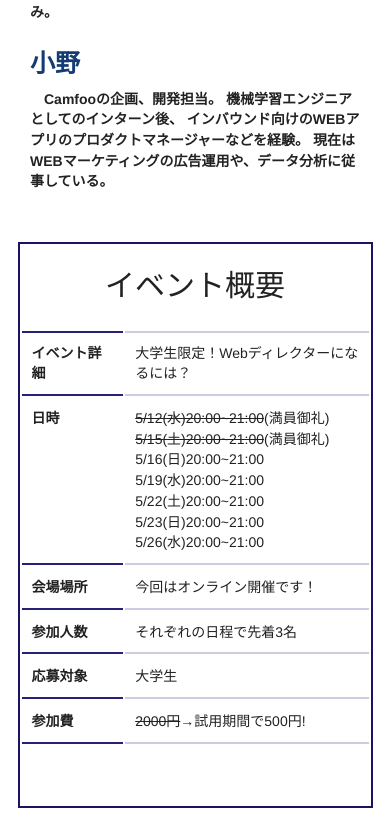
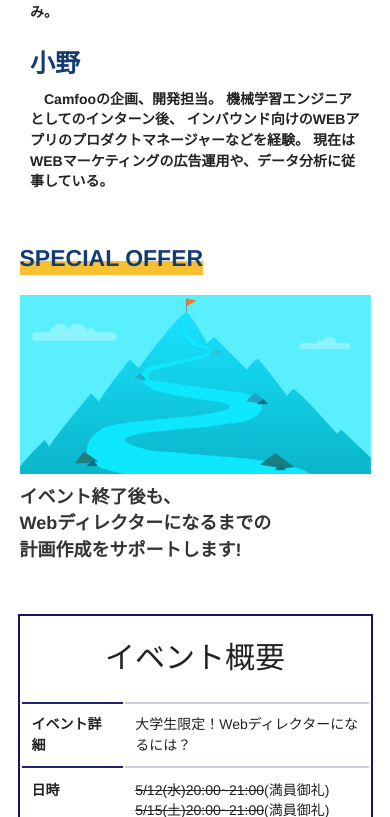
Before and after one commit to yuya-8/itmarke, a Flask app: page / in a window 390 px wide. Shown: the part 4204-5021 px from the top of the page. Run offline with Flask 2, Linux system fonts and the light colour scheme; some libraries are stand-ins or nearby versions.

Commit message:
specialoffer

```diff
--- a/static/style.css
+++ b/static/style.css
@@ -1946,6 +1946,32 @@
       padding-top: 13px;
     }
 
+    .offer {
+      width: 90%;
+      margin: auto;
+      margin-top: 10px;
+      margin-bottom: 10px;
+    }
+
+    .offer>h1{
+      color: #333;
+      font-size: 18px;
+      font-weight: bold;
+      margin-bottom: 10px;
+      list-style: none;
+      position: relative;
+      margin-left: 0;
+
+  }
+
+    #offer_head>h2 {
+      font-size: 23px;
+      background: linear-gradient(transparent 60%, #f9c032 60%);
+      color: #133c73;
+      display: inline-block;
+    }
+
+
     body {
       font-family: "Source Sans Pro", Helvetica, Arial, 游ゴシック体, YuGothic,
         メイリオ, Meiryo, sans-serif;
--- a/templates/index.html
+++ b/templates/index.html
@@ -143,7 +143,6 @@
     </div>
   </div>
   <div class="contents">
-
     <div id="needs_head">
       <h2 style="margin-bottom: 0">気になる座談会のテーマは？</h2>
     </div>
@@ -240,6 +239,14 @@
             </p>
           </ul>
         </div>
+      </div>
+
+      <div class="offer">
+        <div id="offer_head">
+          <h2 style="margin-bottom: 0">SPECIAL OFFER</h2>
+        </div>
+        <img src="static/roadmap.png" alt="" style="margin-top: 20px">
+        <h1>イベント終了後も、<br>Webディレクターになるまでの<br>計画作成をサポートします!</h1>
       </div>
 
       <div id="about">
```
Also changed, not shown: static/roadmap.png (added).
